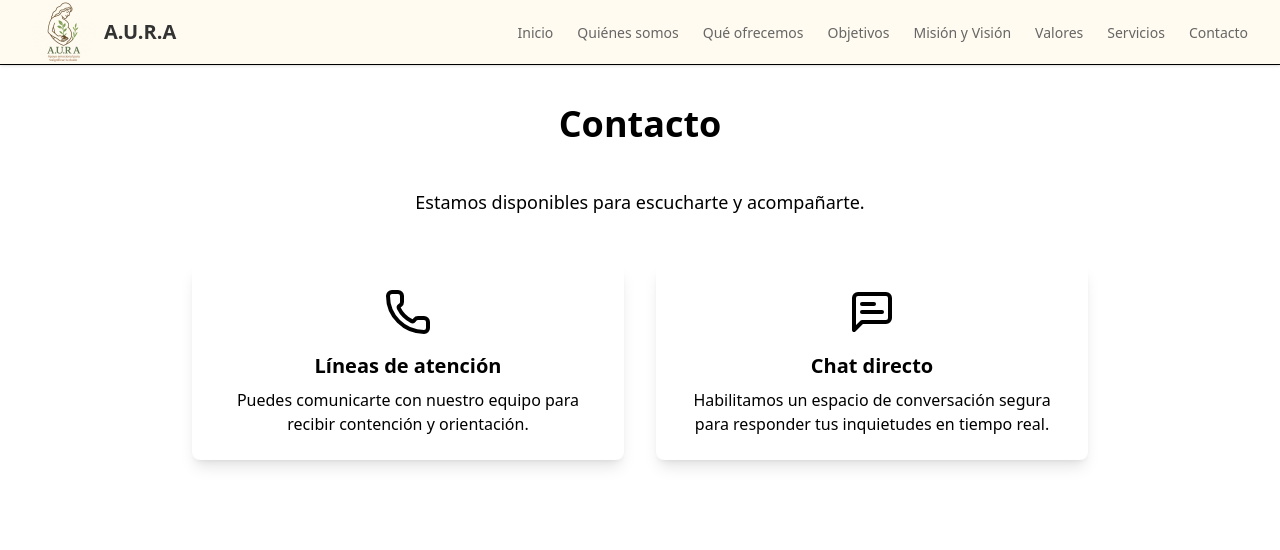
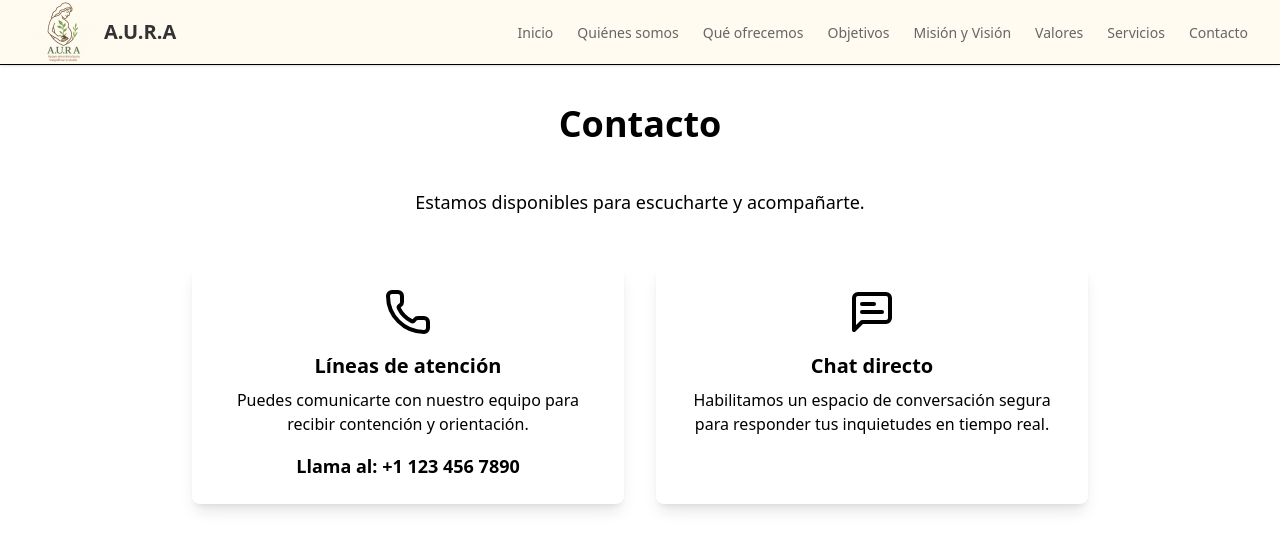
Before and after one commit to KevinDaniel18/aura-page, a Next.js app: page /contacto in a window 1280 px wide. Shown: the top 550 px of the page. Built offline with nearby package versions, Linux system fonts and the light colour scheme.

Commit message:
final page?

```diff
--- a/src/app/contacto/page.tsx
+++ b/src/app/contacto/page.tsx
@@ -26,7 +26,9 @@ export default function Contacto() {
               Puedes comunicarte con nuestro equipo para recibir contención y
               orientación.
             </p>
-            {/* Aquí podrías agregar números o links */}
+            <p className="mt-4 text-lg text-primary font-semibold">
+              Llama al: <a href="tel:+11234567890">+1 123 456 7890</a>
+            </p>
           </div>
 
           <div className="bg-white rounded-lg shadow-lg p-6">
@@ -38,7 +40,7 @@ export default function Contacto() {
               Habilitamos un espacio de conversación segura para responder tus
               inquietudes en tiempo real.
             </p>
-            {/* Podés reemplazar por un botón funcional más adelante */}
+            {/* Aquí podrías agregar un botón para abrir el chat */}
           </div>
         </div>
       </div>
```
